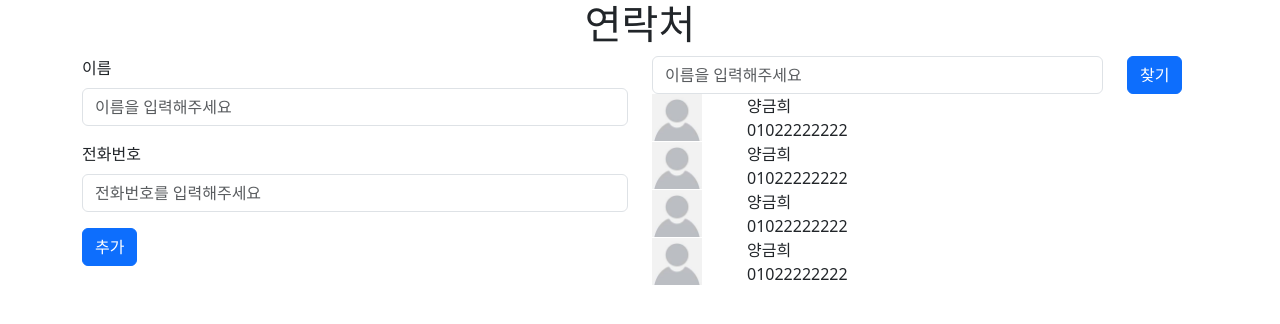
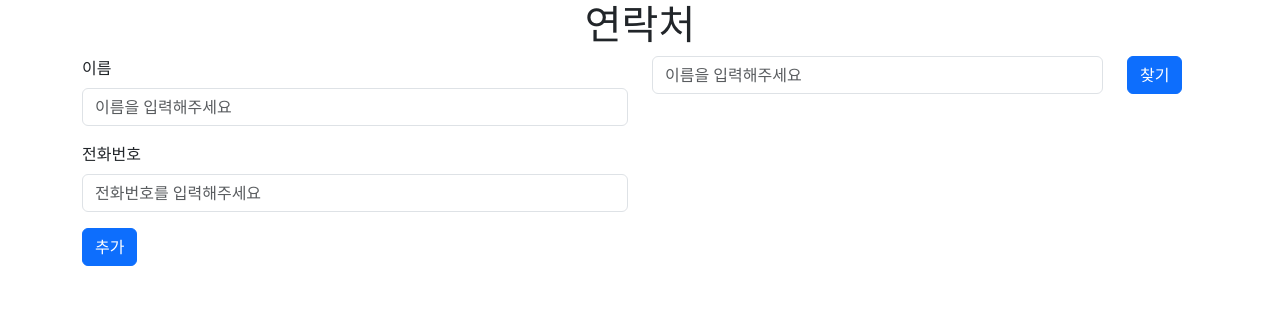
Before and after one commit to ggumi/noona-phonebook-redux, a React (Create React App) app: page / in a window 1280 px wide. Shown: the top 324 px of the page. Built offline with nearby package versions, Linux system fonts and the light colour scheme.

Commit message:
feat : useSelect로 store의 연락처 불러와서 보여주기

```diff
--- a/src/component/ContactForm.js
+++ b/src/component/ContactForm.js
@@ -10,7 +10,6 @@ const ContactForm = () => {
   const addContact = (event) =>{
     event.preventDefault()
     dispatch({type: "ADD_CONTACT", payload: {name, phoneNumber}})
-
   }
   return (
     <div>
--- a/src/component/ContactItem.js
+++ b/src/component/ContactItem.js
@@ -1,6 +1,6 @@
 import { Row, Col } from "react-bootstrap";
 
-const ContactItem = () => {
+const ContactItem = ({item}) => {
   return (
     <div>
       <Row>
@@ -11,10 +11,10 @@ const ContactItem = () => {
         </Col>
         <Col lg={10}>
           <div>
-            양금희
+            {item.name}
           </div>
           <div>
-            01022222222
+            {item.phoneNumber}
           </div>
         </Col>
       </Row>
--- a/src/component/ContactList.js
+++ b/src/component/ContactList.js
@@ -1,15 +1,16 @@
 import { Button, Form } from "react-bootstrap";
 import SearchBox from "./SearchBox";
 import ContactItem from "./ContactItem";
+import { useSelector } from "react-redux";
 
 const ContactList = () => {
+  const contactList = useSelector(state => state.contactList)
   return (
     <div>
       <SearchBox/>
-      <ContactItem/>
-      <ContactItem/>
-      <ContactItem/>
-      <ContactItem/>
+      {contactList.map((item)=> (
+        <ContactItem item={item}/>
+      ))}
     </div>
   )
 }
```
